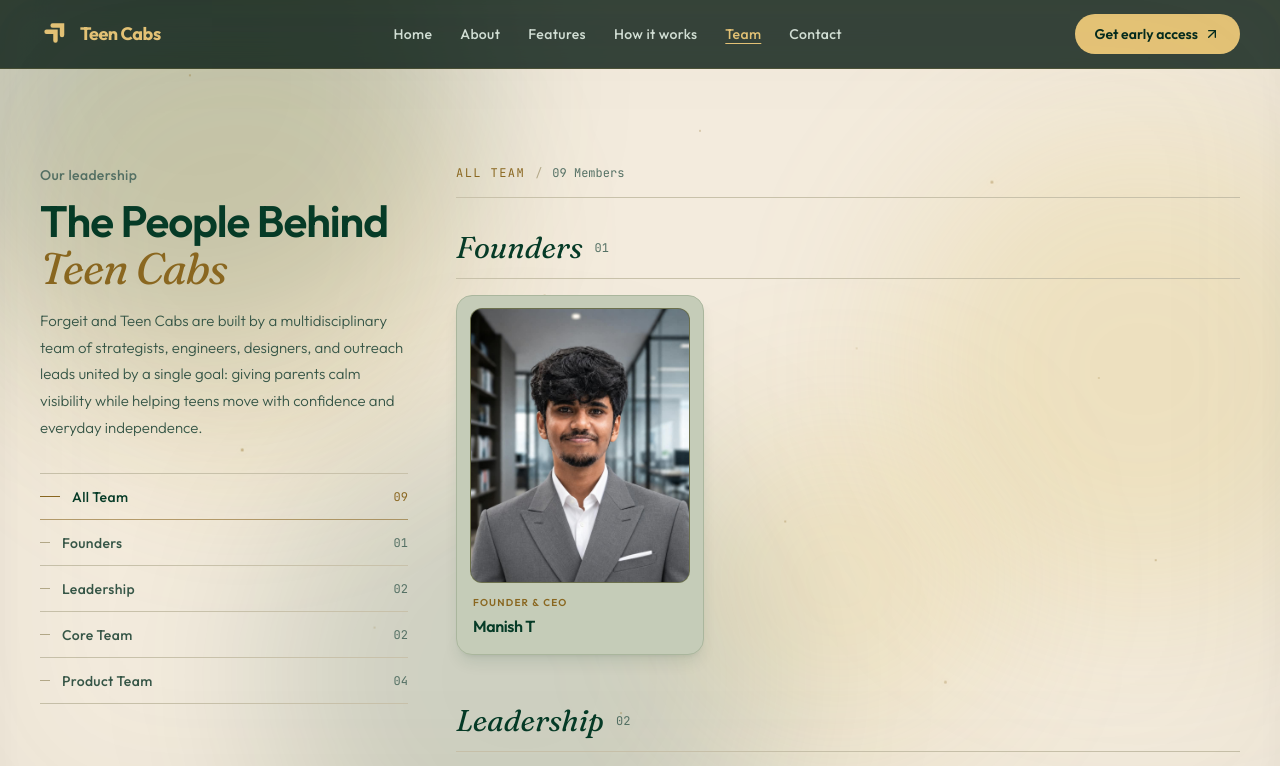
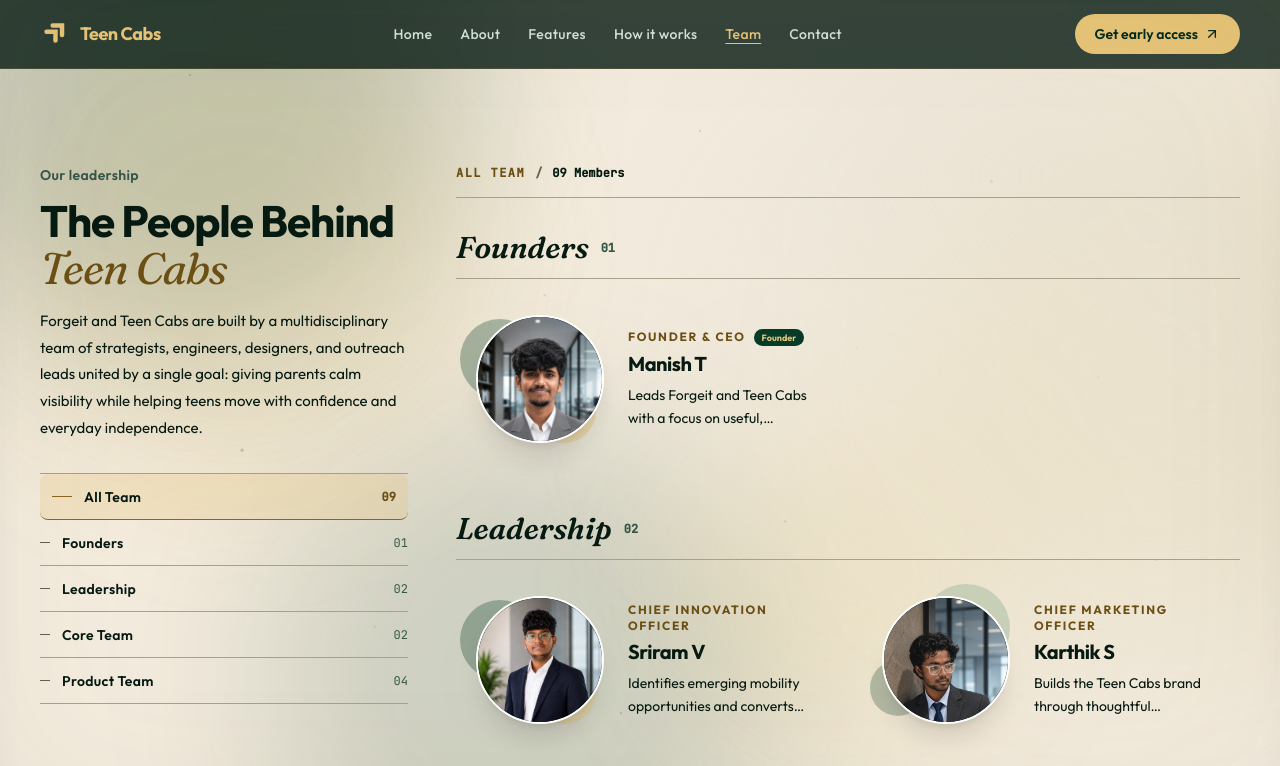
Before and after one commit to Madhusudan04337/teen-cabs, a React (Vite) app: page /team in a window 1280 px wide. Shown: the top 766 px of the page. Built offline with nearby package versions, Linux system fonts and the light colour scheme.

Commit message:
style: update team section styling and add assets
- Increase hover scale and font sizes in TeamSection
- Add randomized accent variations for member profile styling
- Include new team image asset

```diff
--- a/src/components/TeamSection.tsx
+++ b/src/components/TeamSection.tsx
@@ -56,7 +56,7 @@ function PortraitAsset({
         loading={eager ? 'eager' : 'lazy'}
         decoding="async"
         referrerPolicy="no-referrer"
-        className="h-full w-full object-cover object-top transition-transform duration-300 ease-out group-hover:scale-[1.03]"
+        className="h-full w-full object-cover object-top transition-transform duration-300 ease-out group-hover:scale-[1.05]"
       />
     );
   }
@@ -70,12 +70,12 @@ function PortraitAsset({
       <div
         aria-hidden="true"
         className={`flex items-center justify-center rounded-full border border-[#E6C477]/35 bg-[#032A1D]/55 ${
-          compact ? 'h-16 w-16 -translate-y-4 sm:h-20 sm:w-20' : 'h-24 w-24'
+          compact ? 'h-20 w-20 sm:h-24 sm:w-24' : 'h-28 w-28'
         }`}
       >
         <span
           className={`font-editorial font-normal italic text-[#E6C477] ${
-            compact ? 'text-2xl sm:text-3xl' : 'text-3xl sm:text-4xl'
+            compact ? 'text-3xl sm:text-4xl' : 'text-4xl sm:text-5xl'
           }`}
         >
           {member.initials}
@@ -226,6 +226,19 @@ export function TeamSection() {
   const isDirectoryView = !isSpotlight;
   const isAllView = activeCategory === 'all';
 
+  // Truly randomized & asymmetric background shape positions and sizes for each member
+  const accentVariations = useMemo(
+    () => [
+      { c1: 'top-1 -left-4 h-20 w-20 bg-[#063B27]/30', c2: 'bottom-0 right-2 h-16 w-16 bg-[#E6C477]/45' },
+      { c1: '-top-3 right-0 h-22 w-22 bg-[#84A98C]/35', c2: 'bottom-2 -left-3 h-14 w-14 bg-[#063B27]/25' },
+      { c1: 'top-2 -left-3 h-18 w-18 bg-[#E6C477]/40', c2: '-bottom-3 right-1 h-20 w-20 bg-[#063B27]/30' },
+      { c1: '-top-2 -left-2 h-24 w-24 bg-[#063B27]/25', c2: 'bottom-1 right-0 h-16 w-16 bg-[#84A98C]/40' },
+      { c1: 'top-0 right-2 h-20 w-20 bg-[#E6C477]/40', c2: '-bottom-2 -left-3 h-22 w-22 bg-[#063B27]/30' },
+      { c1: '-top-4 left-2 h-16 w-16 bg-[#84A98C]/40', c2: 'bottom-2 -right-3 h-20 w-20 bg-[#063B27]/30' },
+    ],
+    []
+  );
+
   return (
     <section
       id="team"
@@ -233,6 +246,11 @@ export function TeamSection() {
       aria-labelledby="team-heading"
       className="relative z-10 min-h-[calc(100vh-5rem)] overflow-x-clip bg-transparent py-12 text-[#063B27] sm:py-16 lg:py-24"
     >
+      {/* Large soft organic backdrop shape matching reference slide */}
+      <div
+        aria-hidden="true"
+        className="pointer-events-none absolute top-12 right-0 -z-10 h-[500px] w-[500px] rounded-full bg-gradient-to-bl from-[#E5E0D4]/85 via-[#EAE5D9]/50 to-transparent blur-3xl sm:h-[700px] sm:w-[700px] lg:right-[-5%] lg:top-[-2%]"
+      />
 
       <div className="relative mx-auto max-w-[1280px] px-6 sm:px-8 lg:px-10">
         <div className="grid grid-cols-1 gap-8 lg:grid-cols-12 lg:items-start lg:gap-12">
@@ -240,7 +258,7 @@ export function TeamSection() {
           <aside className="lg:sticky lg:top-28 lg:col-span-4">
             <p
               data-team-intro
-              className="text-xs font-medium tracking-wide text-[#547064] sm:text-sm"
+              className="text-xs font-semibold tracking-wide text-[#365647] sm:text-sm"
             >
               Our leadership
             </p>
@@ -248,17 +266,17 @@ export function TeamSection() {
             <h1
               id="team-heading"
               data-team-intro
-              className="mt-3 text-balance text-3xl leading-[1.08] font-semibold tracking-[-0.025em] text-[#063B27] sm:text-4xl lg:text-[2.75rem]"
+              className="mt-3 text-balance text-3xl leading-[1.08] font-bold tracking-[-0.025em] text-[#061a12] sm:text-4xl lg:text-[2.75rem]"
             >
               The People Behind{' '}
-              <span className="font-editorial block font-normal italic text-[#8A6720]">
+              <span className="font-editorial block font-normal italic text-[#6B4F14]">
                 Teen Cabs
               </span>
             </h1>
 
             <p
               data-team-intro
-              className="mt-4 max-w-[38ch] text-sm leading-[1.78] font-light text-[#365647] sm:text-[0.9375rem]"
+              className="mt-4 max-w-[38ch] text-sm leading-[1.78] font-normal text-[#061a12] sm:text-[0.9375rem]"
             >
               Forgeit and Teen Cabs are built by a multidisciplinary team of
               strategists, engineers, designers, and outreach leads united by a
@@ -270,7 +288,7 @@ export function TeamSection() {
             <nav
               data-team-intro
               aria-label="Filter team members by category"
-              className="mt-8 hidden border-t border-[#C8C1AA] lg:block"
+              className="mt-8 hidden border-t border-[#A8A08A] lg:block"
             >
               {TEAM_CATEGORIES.map((category) => {
                 const isActive = activeCategory === category.id;
@@ -283,17 +301,17 @@ export function TeamSection() {
                     onClick={() => handleCategoryChange(category.id)}
                     className={`group flex min-h-[46px] w-full cursor-pointer items-center justify-between border-b py-3 text-left transition-colors duration-200 ${
                       isActive
-                        ? 'border-[#8A6720]/60 text-[#063B27]'
-                        : 'border-[#C8C1AA] text-[#365647] hover:border-[#D9B45B]/70 hover:text-[#063B27]'
+                        ? 'border-[#8A6720] bg-[#E6C477]/25 px-3 rounded-lg text-[#061a12] font-bold'
+                        : 'border-[#A8A08A] text-[#061a12] hover:border-[#8A6720] hover:text-[#061a12]'
                     }`}
                   >
-                    <span className="flex items-center gap-3 text-sm font-medium tracking-wide whitespace-nowrap">
+                    <span className="flex items-center gap-3 text-sm font-semibold tracking-wide whitespace-nowrap">
                       <span
                         aria-hidden="true"
                         className={`h-px transition-all duration-200 ${
                           isActive
                             ? 'w-5 bg-[#8A6720]'
-                            : 'w-2.5 bg-[#B4A989] group-hover:w-4 group-hover:bg-[#D9B45B]/60'
+                            : 'w-2.5 bg-[#695F46] group-hover:w-4 group-hover:bg-[#8A6720]'
                         }`}
                       />
                       <span>{category.label}</span>
@@ -301,8 +319,8 @@ export function TeamSection() {
                     <span
                       className={`font-mono text-xs tabular-nums transition-colors duration-200 ${
                         isActive
-                          ? 'text-[#8A6720]'
-                          : 'text-[#547064] group-hover:text-[#063B27]'
+                          ? 'text-[#6B4F14] font-bold'
+                          : 'text-[#365647] group-hover:text-[#061a12]'
                       }`}
                     >
                       {formatIndex(count)}
@@ -326,14 +344,14 @@ export function TeamSection() {
                     type="button"
                     aria-pressed={isActive}
                     onClick={() => handleCategoryChange(category.id)}
-                    className={`inline-flex min-h-[40px] shrink-0 cursor-pointer items-center gap-1.5 rounded-lg px-3.5 py-2 text-xs font-medium whitespace-nowrap transition-colors duration-150 ${
+                    className={`inline-flex min-h-[40px] shrink-0 cursor-pointer items-center gap-1.5 rounded-lg px-3.5 py-2 text-xs font-semibold whitespace-nowrap transition-colors duration-150 ${
                       isActive
-                        ? 'border-[#D9B45B]/60 bg-[#063B27] text-[#F3F0E6]'
-                        : 'border-[#C8C1AA] bg-[#FFFDF7] text-[#365647] hover:border-[#D9B45B]/70'
+                        ? 'border-[#8A6720] bg-[#063B27] text-[#FFFDF7]'
+                        : 'border-[#A8A08A] bg-[#FFFDF7] text-[#061a12] hover:border-[#8A6720]'
                     }`}
                   >
                     <span>{category.label}</span>
-                    <span className="font-mono text-[10px] opacity-75 tabular-nums">
+                    <span className="font-mono text-[10px] opacity-90 tabular-nums">
                       {formatIndex(categoryCounts[category.id])}
                     </span>
                   </button>
@@ -350,27 +368,27 @@ export function TeamSection() {
             className="min-w-0 focus:outline-none lg:col-span-8"
           >
             {/* Top Status & Arrow Navigation Header */}
-            <div className="mb-6 flex items-center justify-between gap-4 border-b border-[#C8C1AA] pb-3.5 sm:mb-8 sm:pb-4">
-              <div className="flex items-center gap-2.5 font-mono text-xs tabular-nums">
-                <span className="tracking-[0.12em] text-[#8A6720] uppercase">
+            <div className="mb-6 flex items-center justify-between gap-4 border-b border-[#A8A08A] pb-3.5 sm:mb-8 sm:pb-4">
+              <div className="flex items-center gap-2.5 font-mono text-xs font-semibold tabular-nums">
+                <span className="tracking-[0.12em] text-[#6B4F14] uppercase">
                   {activeCategoryLabel}
                 </span>
-                <span aria-hidden="true" className="text-[#B4A989]">
+                <span aria-hidden="true" className="text-[#695F46]">
                   /
                 </span>
                 {isDirectoryView ? (
-                  <span className="text-[#547064]">
+                  <span className="text-[#061a12]">
                     {formatIndex(filteredMembers.length)} Members
                   </span>
                 ) : (
                   <>
-                    <span className="text-[#063B27]">
+                    <span className="text-[#061a12]">
                       {formatIndex(safeActiveIndex + 1)}
                     </span>
-                    <span aria-hidden="true" className="text-[#547064]/60">
+                    <span aria-hidden="true" className="text-[#695F46]">
                       of
                     </span>
-                    <span className="text-[#547064]">
+                    <span className="text-[#061a12]">
                       {formatIndex(filteredMembers.length)}
                     </span>
                   </>
@@ -384,7 +402,7 @@ export function TeamSection() {
                     onClick={handlePrev}
                     disabled={!canGoPrev}
                     aria-label="Previous team member"
-                    className="inline-flex h-10 w-10 cursor-pointer items-center justify-center rounded-full border border-[#B4A989] text-[#063B27] transition-colors duration-150 hover:border-[#063B27] hover:text-[#063B27] disabled:cursor-not-allowed disabled:opacity-35 sm:h-11 sm:w-11"
+                    className="inline-flex h-10 w-10 cursor-pointer items-center justify-center rounded-full border border-[#695F46] text-[#061a12] transition-colors duration-150 hover:border-[#061a12] hover:bg-[#061a12] hover:text-[#FFFDF7] disabled:cursor-not-allowed disabled:opacity-35 sm:h-11 sm:w-11"
                   >
                     <ArrowLeft className="h-4 w-4" aria-hidden="true" />
                   </button>
@@ -393,7 +411,7 @@ export function TeamSection() {
                     onClick={handleNext}
                     disabled={!canGoNext}
                     aria-label="Next team member"
-                    className="inline-flex h-10 w-10 cursor-pointer items-center justify-center rounded-full border border-[#B4A989] text-[#063B27] transition-colors duration-150 hover:border-[#063B27] hover:text-[#063B27] disabled:cursor-not-allowed disabled:opacity-35 sm:h-11 sm:w-11"
+                    className="inline-flex h-10 w-10 cursor-pointer items-center justify-center rounded-full border border-[#695F46] text-[#061a12] transition-colors duration-150 hover:border-[#061a12] hover:bg-[#061a12] hover:text-[#FFFDF7] disabled:cursor-not-allowed disabled:opacity-35 sm:h-11 sm:w-11"
                   >
                     <ArrowRight className="h-4 w-4" aria-hidden="true" />
                   </button>
@@ -435,51 +453,86 @@ export function TeamSection() {
 
                       return (
                         <section key={category.id} aria-labelledby={`${category.id}-team-heading`}>
-                          <div className="mb-4 flex items-center gap-3 border-b border-[#C8C1AA] pb-3">
+                          <div className="mb-4 flex items-center gap-3 border-b border-[#A8A08A] pb-3">
                             <h2
                               id={`${category.id}-team-heading`}
-                              className="font-editorial text-2xl font-normal italic text-[#063B27] sm:text-3xl"
+                              className="font-editorial text-2xl font-bold italic text-[#061a12] sm:text-3xl"
                             >
                               {category.label}
                             </h2>
-                            <span className="font-mono text-xs text-[#547064] tabular-nums">
+                            <span className="font-mono text-xs font-semibold text-[#365647] tabular-nums">
                               {formatIndex(members.length)}
                             </span>
                           </div>
 
-                          <div className="grid grid-cols-2 gap-3.5 sm:grid-cols-3 sm:gap-5">
-                            {members.map((member, index) => (
+                          <div className="grid grid-cols-1 gap-6 sm:grid-cols-2 sm:gap-7">
+                            {members.map((member, index) => {
+                              const isFounder = member.group === 'founder';
+                              const accent = accentVariations[index % accentVariations.length];
+
+                              return (
                                 <button
                                   key={member.id}
                                   type="button"
                                   onClick={() => handleInspectFromAll(member)}
                                   aria-label={`View profile for ${member.name}, ${member.role}`}
-                                className="group flex min-w-0 flex-col rounded-2xl border border-[#AAB69D] bg-[#C5CCB8] p-2.5 text-left shadow-lg shadow-[#063B27]/10 transition-colors hover:border-[#D9B45B] hover:bg-[#BBC5AE] focus-visible:outline-2 focus-visible:outline-offset-2 focus-visible:outline-[#063B27] sm:p-3"
+                                  className="group relative flex min-w-0 items-center gap-6 rounded-2xl p-4 text-left transition-all duration-300 hover:bg-[#EAE5D9]/75 focus-visible:outline-2 focus-visible:outline-offset-2 focus-visible:outline-[#063B27] sm:p-5"
                                 >
-                                <div className="mx-auto aspect-[4/5] w-[86%] max-w-[220px] overflow-hidden rounded-xl border border-[#d4af37]/20 bg-[#061a12]/60 sm:w-full">
+                                  {/* Circular Portrait with Randomized & Asymmetric Background Shapes */}
+                                  <div className="relative shrink-0">
+                                    {/* Background Accent Shape 1 */}
+                                    <div
+                                      aria-hidden="true"
+                                      className={`absolute rounded-full transition-transform duration-300 group-hover:scale-110 ${accent.c1}`}
+                                    />
+                                    {/* Background Accent Shape 2 */}
+                                    <div
+                                      aria-hidden="true"
+                                      className={`absolute rounded-full transition-transform duration-300 group-hover:scale-110 ${accent.c2}`}
+                                    />
+
+                                    {/* Main Clean Circular Portrait Avatar */}
+                                    <div className="relative h-28 w-28 overflow-hidden rounded-full border-2 border-white bg-[#061a12] shadow-xl sm:h-32 sm:w-32">
                                       <PortraitAsset
                                         member={member}
                                         eager={index < 6}
                                         compact
                                       />
                                     </div>
+                                  </div>
 
-                                <div className="w-full px-1 pt-3 pb-1">
-                                  <p className="text-[9px] font-semibold tracking-[0.12em] text-[#8A6720] uppercase sm:text-[10px]">
+                                  {/* Card Text Content: High Contrast Name, Designation & Bio */}
+                                  <div className="min-w-0 flex-1 py-1">
+                                    <div className="flex items-center gap-2">
+                                      <p className="text-[11px] font-bold tracking-[0.14em] text-[#6B4F14] uppercase sm:text-xs">
                                         {member.role}
                                       </p>
-                                  <h3 className="mt-1 truncate text-sm font-semibold tracking-tight text-[#063B27] sm:text-base">
+                                      {isFounder && (
+                                        <span className="inline-flex items-center rounded-full bg-[#063B27] px-2 py-0.5 text-[9px] font-bold text-[#E6C477]">
+                                          Founder
+                                        </span>
+                                      )}
+                                    </div>
+
+                                    <h3 className="mt-1 truncate text-lg font-bold tracking-tight text-[#061a12] sm:text-xl">
                                       {member.name}
                                     </h3>
+
+                                    <p className="mt-1.5 line-clamp-2 text-xs leading-relaxed font-normal text-[#061a12] sm:text-sm">
+                                      {member.bio}
+                                    </p>
                                   </div>
                                 </button>
-                            ))}
+                              );
+                            })}
                           </div>
                         </section>
                       );
                     })}
                   </motion.div>
-                ) : (
+                ) : (() => {
+                  const isFounderSpotlight = selectedMember.group === 'founder';
+                  return (
                     <motion.article
                       key={selectedMember.id}
                       initial={
@@ -497,45 +550,59 @@ export function TeamSection() {
                         duration: prefersReducedMotion ? 0 : 0.11,
                         ease: 'easeOut',
                       }}
-                    className="grid grid-cols-1 gap-5 rounded-2xl border border-[#AAB69D] bg-[#C5CCB8] p-4 shadow-xl shadow-[#063B27]/10 sm:p-5 md:grid-cols-12 md:items-stretch md:gap-8 md:p-7 lg:gap-10 lg:p-8"
+                      className="grid grid-cols-1 gap-6 rounded-2xl p-5 md:grid-cols-12 md:items-stretch md:gap-8 md:p-8 lg:gap-10 lg:p-10"
                     >
-                    {/* Featured Single Portrait */}
-                    <div className="md:col-span-5">
-                      <div className="mx-auto aspect-[4/5] w-[82%] max-w-[280px] overflow-hidden rounded-xl border border-[#d4af37]/20 bg-[#061a12]/60 shadow-lg shadow-black/25 sm:w-[72%] sm:max-w-[300px] md:w-full md:max-w-none md:rounded-2xl md:shadow-xl">
+                      {/* Featured Single Portrait with Natural Asymmetric Shapes */}
+                      <div className="md:col-span-5 flex items-center justify-center">
+                        <div className="relative aspect-square w-52 sm:w-60 md:w-full md:max-w-[280px]">
+                          {/* Background Accent Shape 1 */}
+                          <div
+                            aria-hidden="true"
+                            className="absolute -top-6 -left-4 h-36 w-36 rounded-full bg-[#063B27]/25 sm:h-44 sm:w-44"
+                          />
+                          {/* Background Accent Shape 2 */}
+                          <div
+                            aria-hidden="true"
+                            className="absolute -bottom-4 -right-6 h-32 w-32 rounded-full bg-[#E6C477]/50 sm:h-40 sm:w-40"
+                          />
+                          {/* Main Circular Portrait */}
+                          <div className="relative h-full w-full overflow-hidden rounded-full border-4 border-white bg-[#061a12] shadow-2xl">
                             <PortraitAsset member={selectedMember} eager />
+                          </div>
                         </div>
                       </div>
 
                       {/* Editorial Profile & Pull Quote */}
-                    <div className="min-w-0 md:col-span-7 md:flex md:flex-col md:justify-between md:py-1">
+                      <div className="min-w-0 md:col-span-7 md:flex md:flex-col md:justify-between md:py-2">
                         <div>
-                        <div className="flex flex-wrap items-center gap-x-1.5 gap-y-0.5 text-[9px] leading-tight font-medium tracking-wide text-[#547064] sm:text-[10px]">
-                          <span className="tracking-[0.08em] text-[#8A6720] uppercase">
+                          <div className="flex flex-wrap items-center gap-x-1.5 gap-y-0.5 text-xs leading-tight font-bold tracking-wide">
+                            <span className="tracking-[0.08em] text-[#6B4F14] uppercase">
                               {selectedMember.role}
                             </span>
-                          <span aria-hidden="true" className="text-[#B4A989]">
+                            <span aria-hidden="true" className="text-[#695F46]">
                               ·
                             </span>
-                          <span>{selectedMember.focusArea}</span>
+                            <span className="text-[#365647] font-semibold">{selectedMember.focusArea}</span>
                           </div>
 
-                        <h2 className="mt-1.5 text-base leading-tight font-semibold tracking-tight text-[#063B27] sm:text-xl md:mt-2.5 md:text-2xl lg:text-[2rem]">
+                          <h2 className="mt-2 text-2xl leading-tight font-bold tracking-tight text-[#061a12] sm:text-3xl md:text-4xl">
                             {selectedMember.name}
                           </h2>
 
-                        <p className="mt-3 max-w-[48ch] text-[13px] leading-[1.65] font-light text-[#365647] sm:text-sm md:mt-4 md:text-base md:leading-[1.8]">
+                          <p className="mt-4 max-w-[48ch] text-sm leading-[1.75] font-normal text-[#061a12] sm:text-base">
                             {selectedMember.bio}
                           </p>
                         </div>
 
-                      <blockquote className="mt-5 border-t border-[#d4af37]/15 pt-5 md:mt-7 lg:mt-8 lg:pt-6">
-                        <p className="font-editorial text-[17px] leading-[1.5] italic text-[#8A6720] sm:text-lg">
+                        <blockquote className="mt-6 border-t border-[#A8A08A] pt-5 lg:mt-8 lg:pt-6">
+                          <p className="font-editorial text-lg leading-[1.5] italic font-semibold text-[#6B4F14] sm:text-xl">
                             “{selectedMember.quote}”
                           </p>
                         </blockquote>
                       </div>
                     </motion.article>
-                )}
+                  );
+                })()}
               </AnimatePresence>
             </div>
           </div>
```
Also changed, not shown: public/assets/aistudio/image_79316c95.png (added). Lines whose indentation alone changed are shown as unchanged.
